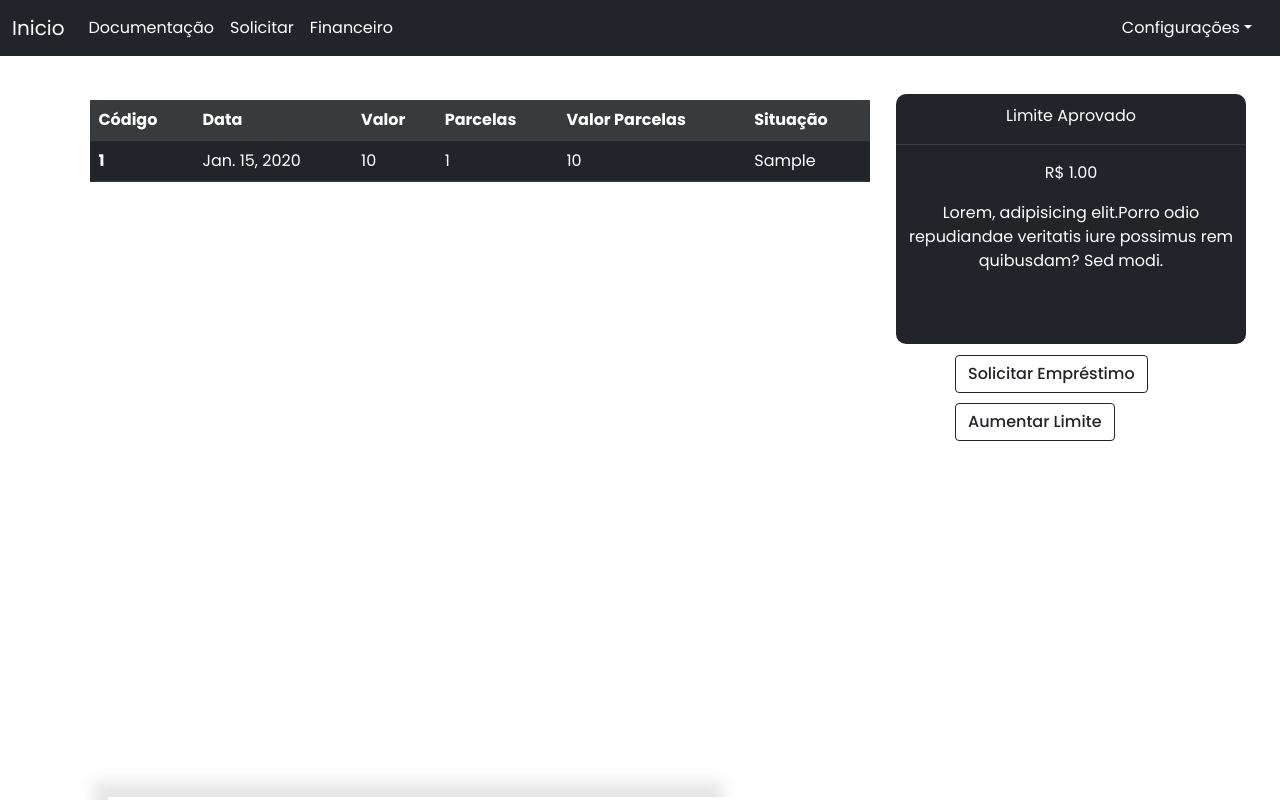
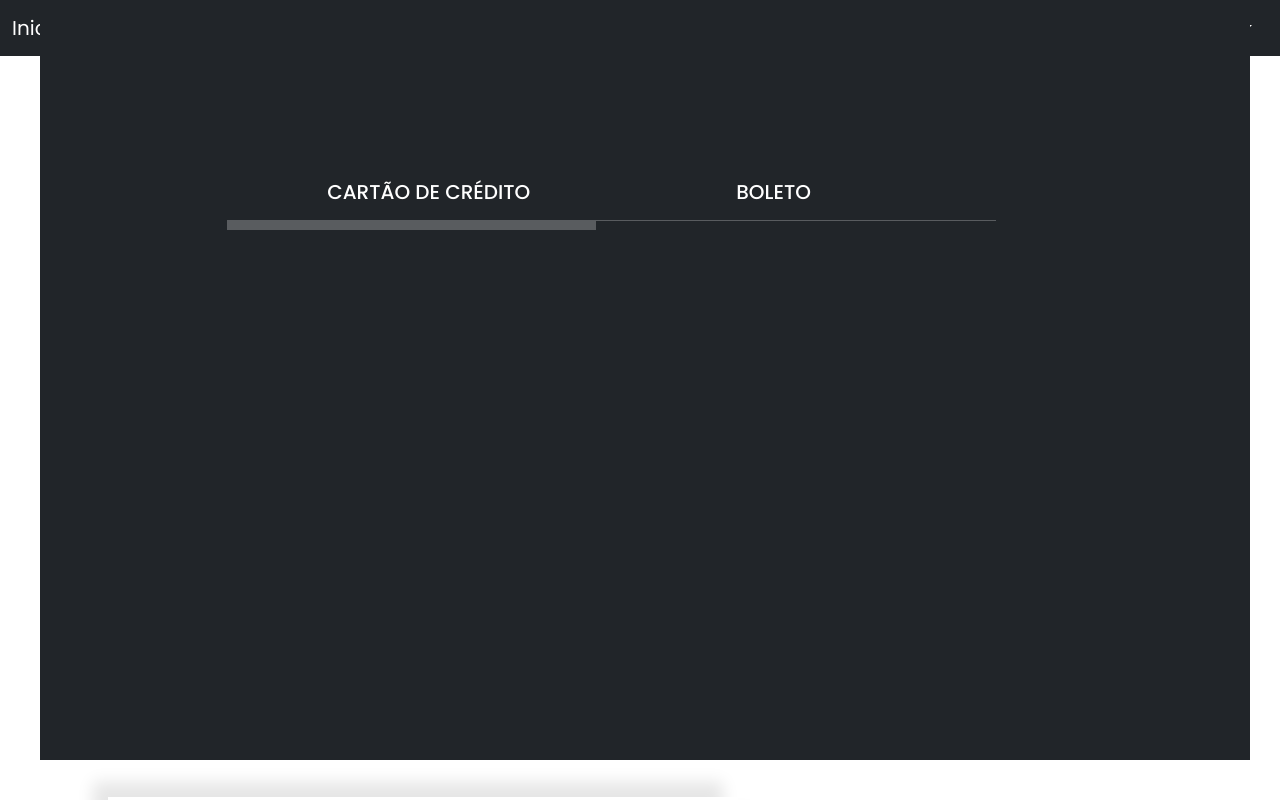
Before and after one commit to ViniciussAlencarr/Projeto_Integrador, a Django app: page /solicitacoes/ in a window 1280 px wide. Run offline with Django 3.2, Linux system fonts and the light colour scheme; a user stored in the database is signed in; tables that the repository leaves empty hold one stand-in row (values such as "Sample post"); some libraries are stand-ins or nearby versions.

Commit message:
criando interface de definiçao de metodos de pagamento da interface de solicitacoes no ambiente do cliente

```diff
--- a/app/static/style.css
+++ b/app/static/style.css
@@ -7,6 +7,105 @@
 }
 .content {
     max-width: max-content;
+}
+
+.title_ {
+    text-align: center;
+    font-size: 1.5rem;
+    color: white;
+    text-decoration: none;
+    margin-top: 10px;
+    font-family: 'Poppins', sans-serif;
+}
+
+
+.metodo_pag {
+    position: absolute;
+    right: 30px;
+    top: 0px;
+    width: calc(100% - 70px);
+    height: 95%;
+    display: flex;
+    justify-content: center;
+    align-items: center;
+    font-weight: 100;
+    transition: 0.5s;
+    color: #fff;
+}
+.metodo_pag {
+    position: fixed;
+    background-color: #212529;
+    justify-content: center;
+    align-items: center;
+    transition: 0.5s;
+    padding: 40px;
+    color: #fff;
+    z-index: 100;
+    border: 2px 2px 2px white;
+}
+.metodo_pag form {
+    display: flex;
+    justify-content: center;
+    align-items: center;
+    flex-direction: column;
+}
+.metodo_pag form p {
+    list-style: none;
+}
+.metodo_pag form p input {
+    color: #212529;
+    text-decoration: none;
+    font-size: 1em;
+    margin: 10px;
+    transition: 0.5s;
+}
+.div_cartao {
+    width: 400px;
+    height: 400px;
+    margin-right: 36%;
+    position: absolute;
+    background-color: #212529;
+}
+
+/* .div_cartao hr {
+    padding: 5px;
+    transition: 0.5s;
+}
+.div_cartao hr:hover {
+    transition: 0.5s;
+    padding: 100px;
+
+} */
+.div_boleto {
+    width: 400px;
+    height: 400px;
+    position: absolute;
+    margin-left: 25%;
+    background-color: #212529;
+}
+.d {
+    transition: 0.5s;
+}
+.hr {
+    padding: 5px;
+    transition: 0.5s;
+}
+.d.active {
+    padding: 5px;
+    transition: 0.5s;
+}
+
+.hr.active {
+    padding: 0px;
+    transition: 0.5s;
+}
+
+.div_boleto h5 {
+    margin-left: 35%;
+}
+
+.div_cartao h5 {
+    margin-left: 25%;
 }
 
 .screenLimit {
@@ -187,7 +286,6 @@ body {
     margin-top: 10px;
     transition: 0.5s;
 }
-
 .asb {
     float: left;
     display: block;
@@ -227,6 +325,7 @@ body {
     padding-top: 10px;
     border-radius: 10px;
 }
+
 
 .sss {
     position: absolute;
--- a/app/templates/clienteSide/solicitacoes.html
+++ b/app/templates/clienteSide/solicitacoes.html
@@ -95,6 +95,22 @@
         <input onclick="toggleMenu2();" style="font-weight: 500;margin: 5px;" type="button" class="btn btn-outline-dark" type="button" value="Aumentar Limite">
       </div>
     </div>
+    <div class="metodo_pag">
+      <hr style="background-color: white;">
+      <form action="" method="post">
+        {% csrf_token %}
+        <div class="div_cartao">
+          <h5 onclick="payment()"> CARTÃO DE CRÉDITO</h5>
+          <hr class="hr">
+        </div>
+        <div class="div_boleto" >
+          <h5 onclick="payment2()"> BOLETO</h5>
+            <hr class="d">
+          </div>
+        </form>
+    </div>
+
+
     <div class="sss">
       <div onclick="toggleMenu();" class="toggle"></div>
       <h3 style="padding: 100px;">SOLICITE UM EMPRÉSTIMO</h3>
@@ -110,6 +126,33 @@
       </form>
     </div>
       <script>
+        function payment2() {
+          x = document.querySelector('.d');
+          y = document.querySelector('.hr');
+          if (y.style.padding == 0) {
+            x.classList.toggle('active');
+          }
+
+        }
+        function payment() {
+          x = document.querySelector('.hr');
+          y = document.querySelector('.d');
+          if (y.style.padding == 5) {
+            x.classList.toggle('active');
+          }
+          /* switch (y) {
+            case y.style.padding == 0:
+              y.style.padding = '5px';
+            case y.style.padding == 5:
+              y.style.padding = '0px'
+              break;
+            default:
+
+              break;
+          } */
+          x.classList.toggle('active');
+        }
+
         function toggleMenu2() {
           const ddd = document.querySelector('.table');
           const xxx = document.querySelector('.screenLimit')
```
